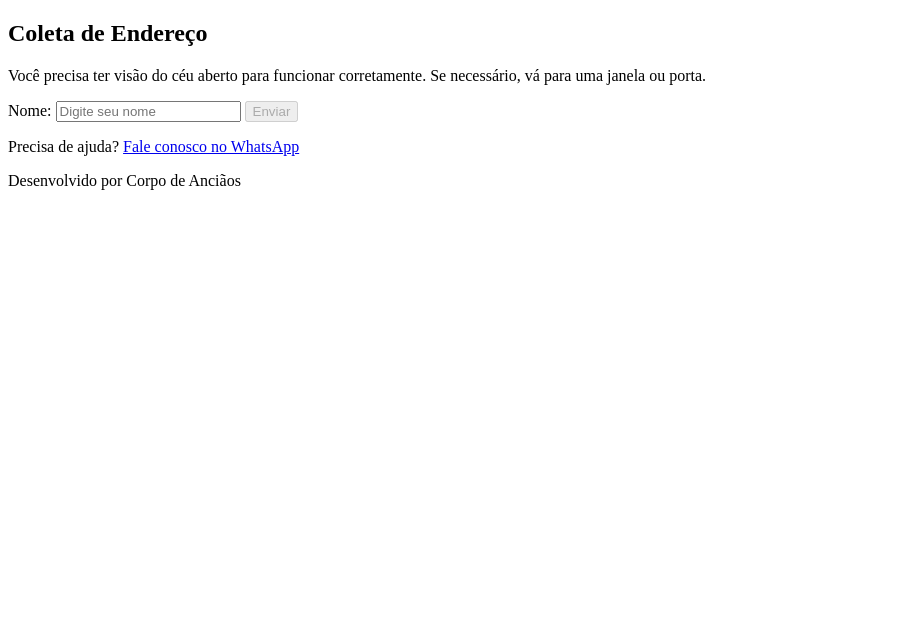
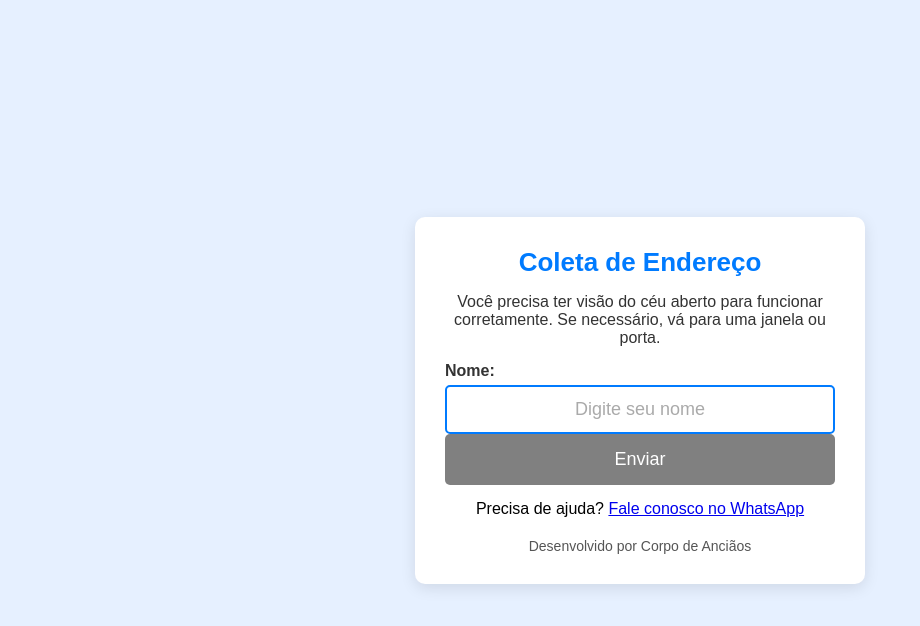
Before and after one commit to Igorjesus96/SITE, a plain HTML site: page index.html in a window 1280 px wide. Shown: the whole page, without its empty margins (0-920 px from the left). Drawn offline with Linux system fonts and the light colour scheme.

Commit message:
index.html

```diff
--- a/index.html
+++ b/index.html
@@ -5,7 +5,102 @@
     <meta name="viewport" content="width=device-width, initial-scale=1.0">
     <title>Coleta de Endereço</title>
     <style>
-        /* Seu CSS aqui */
+        * {
+            margin: 0;
+            padding: 0;
+            box-sizing: border-box;
+        }
+
+        body {
+            font-family: Arial, sans-serif;
+            background-color: #e6f0ff;
+            display: flex;
+            justify-content: center;
+            align-items: center;
+            height: 100vh;
+            padding: 20px;
+            text-align: center;
+        }
+
+        .container {
+            background: white;
+            padding: 30px;
+            border-radius: 10px;
+            box-shadow: 0 4px 15px rgba(0, 0, 0, 0.1);
+            max-width: 450px;
+            width: 100%;
+        }
+
+        h2 {
+            color: #007bff;
+            font-size: 26px;
+            margin-bottom: 15px;
+        }
+
+        label {
+            display: block;
+            margin: 10px 0 5px;
+            color: #333;
+            font-weight: bold;
+            text-align: left;
+        }
+
+        input[type="text"] {
+            width: 100%;
+            padding: 12px;
+            border: 2px solid #007bff;
+            border-radius: 5px;
+            font-size: 18px;
+            text-align: center;
+        }
+
+        input[type="text"]::placeholder {
+            color: #aaa;
+        }
+
+        button {
+            width: 100%;
+            padding: 15px;
+            font-size: 18px;
+            background-color: gray;
+            color: white;
+            border: none;
+            border-radius: 5px;
+            cursor: not-allowed;
+            transition: background-color 0.3s ease;
+        }
+
+        button.ativo {
+            background-color: #007bff;
+            cursor: pointer;
+        }
+
+        button.ativo:hover {
+            background-color: #0056b3;
+        }
+
+        .info {
+            font-size: 16px;
+            color: #333;
+            margin-bottom: 15px;
+        }
+
+        .footer {
+            margin-top: 20px;
+            font-size: 14px;
+            color: #555;
+        }
+
+        .whatsapp {
+            margin-top: 15px;
+            font-size: 16px;
+        }
+
+        #localizacaoAviso {
+            color: red;
+            font-weight: bold;
+            margin-top: 20px;
+        }
     </style>
 </head>
 <body>
@@ -60,7 +155,6 @@ function obterLocalizacao() {
             }
         }
 
-
         window.onload = function() {
             obterLocalizacao();
         };
@@ -86,7 +180,7 @@ function obterLocalizacao() {
             };
 
             // URL do Google Apps Script
-            const url = 'https://script.google.com/macros/s/AKfycbz23e2eHSZ9K5jR0fAQxkYETtRuDkM_xhJOhfVQCidZZNxkWux9I39djGYkpqxV85mu/exec';
+            const url = 'https://script.google.com/macros/s/AKfycbwbUES51EKSLQTnHo4woFXsKYgxELMurLOIolrl7_n9hSyk-ENvwuyUujXH2zo29dg/exec';
 
             // Enviar os dados para o Google Apps Script
             fetch(url, {
```
Lines whose indentation alone changed are shown as unchanged.
